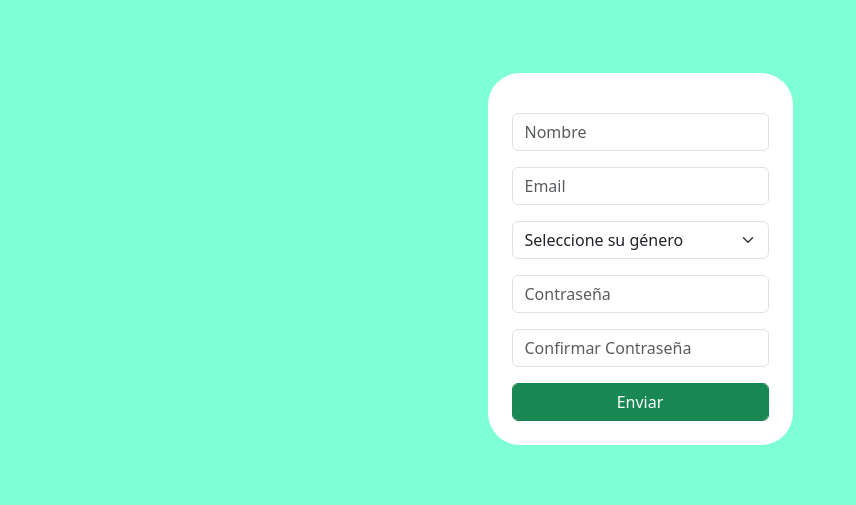
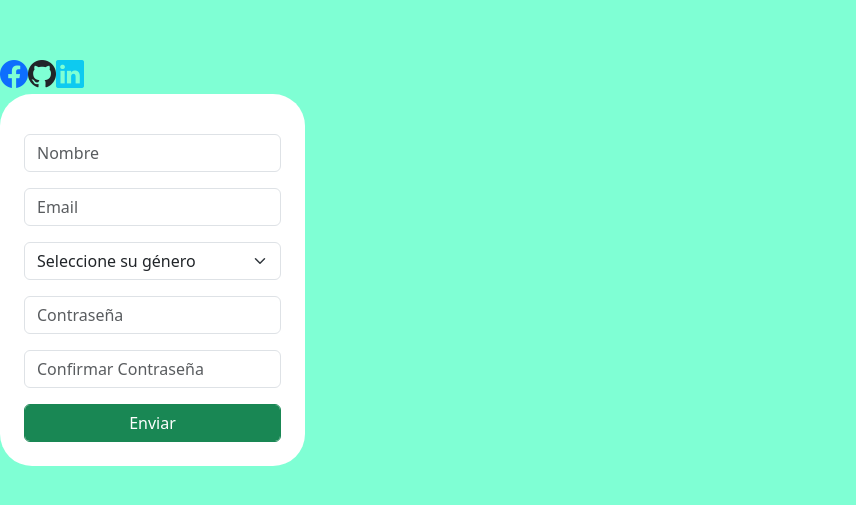
Before and after one commit to jeffrefarias/ProyectoLogin, a React (Vite) app: page / in a window 1280 px wide. Shown: the part 141-646 px from the top of the page, without its empty margins (0-856 px from the left). Built offline with nearby package versions, Linux system fonts and the light colour scheme.

Commit message:
validaciones y alerta

```diff
--- a/index.html
+++ b/index.html
@@ -4,6 +4,7 @@
     <meta charset="UTF-8" />
     <link rel="icon" type="image/svg+xml" href="/vite.svg" />
     <meta name="viewport" content="width=device-width, initial-scale=1.0" />
+    <link href="https://cdn.jsdelivr.net/npm/bootstrap-icons@1.18.0/font/bootstrap-icons.css" rel="stylesheet">
     <title>Vite + React</title>
   </head>
   <body style="background-color: aquamarine;">
--- a/package.json
+++ b/package.json
@@ -11,6 +11,7 @@
   },
   "dependencies": {
     "bootstrap": "^5.3.1",
+    "bootstrap-icons": "^1.10.5",
     "react": "^18.2.0",
     "react-bootstrap": "^2.8.0",
     "react-dom": "^18.2.0"
--- a/src/App.jsx
+++ b/src/App.jsx
@@ -1,17 +1,30 @@
-import { useState } from 'react'
+import React, { useState } from 'react'
+import Registro from './components/Registro';
+import SocialButton from './components/SocialButton';
+// import { brotliDecompress } from 'zlib';
+import Alert from './components/Alert';
+
+
 import 'bootstrap/dist/css/bootstrap.min.css';
 
-import Registro from './components/Registro'
-import './App.css'
+function App() {
+  // const [alertMessage, setAlertMessage] = useState('');
+  // const [alertType, setAlertType] = useState('');
 
-function App() {
+  // const handleRegistration = (message, type) => {
+  //   setAlertMessage(message);
+  //   setAlertType(type);
+  // };
 
   return (
-    <>
-
-       <Registro/>
-    </>
-  )
+    <div>
+      <SocialButton/>
+      <Registro/>
+      {/* <Alert message={alertMessage} type={alertType} /> */}
+    </div>
+  );
 }
 
-export default App
+
+
+export default App;
--- a/src/components/Formulario.jsx
+++ b/src/components/Formulario.jsx
@@ -7,9 +7,12 @@ const Formulario = () => {
   const [password, setPass] = useState("");
   const [cpassword, setCPass] = useState("");
   const [error, setError] = useState(false)
+  const [errorEmail, setErrorEmail] = useState(false)
 
   const validarDatos = (e) => {
     e.preventDefault()
+
+    setErrorEmail(!validarEmail(email));
 
     if (nombre === '' || email === '' || password === '' || cpassword === '') {
       setError(true)
@@ -20,6 +23,7 @@ const Formulario = () => {
     setEmail('')
     setPass('')
     setCPass('')
+    setErrorEmail
   }
 
   const validarEmail = (email) => {
@@ -35,7 +39,7 @@ const Formulario = () => {
 
       <form className="formulario" onSubmit={validarDatos}>
       {error ?  <Alert message="Todos los campos son obligatorios" type="danger" show={error} /> : null}
-      {error ?  <Alert message="Debe ingresar un email válido" type="danger" show={error && !validarEmail(email)} /> : null}
+      {errorEmail ?  <Alert message="Debe ingresar un email válido" type="danger" show={error && !validarEmail(email)} /> : null}
 
 
         <div className="row form-group d-flex mt-3">
@@ -67,7 +71,7 @@ const Formulario = () => {
         <div className="row form-group d-flex mt-3 ">
           <div>
             <select className="form-select" aria-label="Seleccione su género">
-            <option selected>Seleccione su género</option>
+            <option selected name="select">Seleccione su género</option>
             <option value="hombre">Hombre</option>
             <option value="mujer">Mujer</option>
             <option value="transexual">Transexual</option>
--- a/src/components/SocialButton.jsx
+++ b/src/components/SocialButton.jsx
@@ -0,0 +1,12 @@
+import React from 'react';
+import 'bootstrap-icons/font/bootstrap-icons.css';
+
+export default function SocialButton() {
+    return (
+        <div>
+            <i className="bi bi-facebook text-primary fs-3"></i>
+            <i className="bi bi-github text-dark fs-3"></i>
+            <i className="bi bi-linkedin text-info fs-3"></i>
+        </div>
+    );
+}
```
Also changed, not shown: 1 other file (tests, documents, lock files or other folders).
